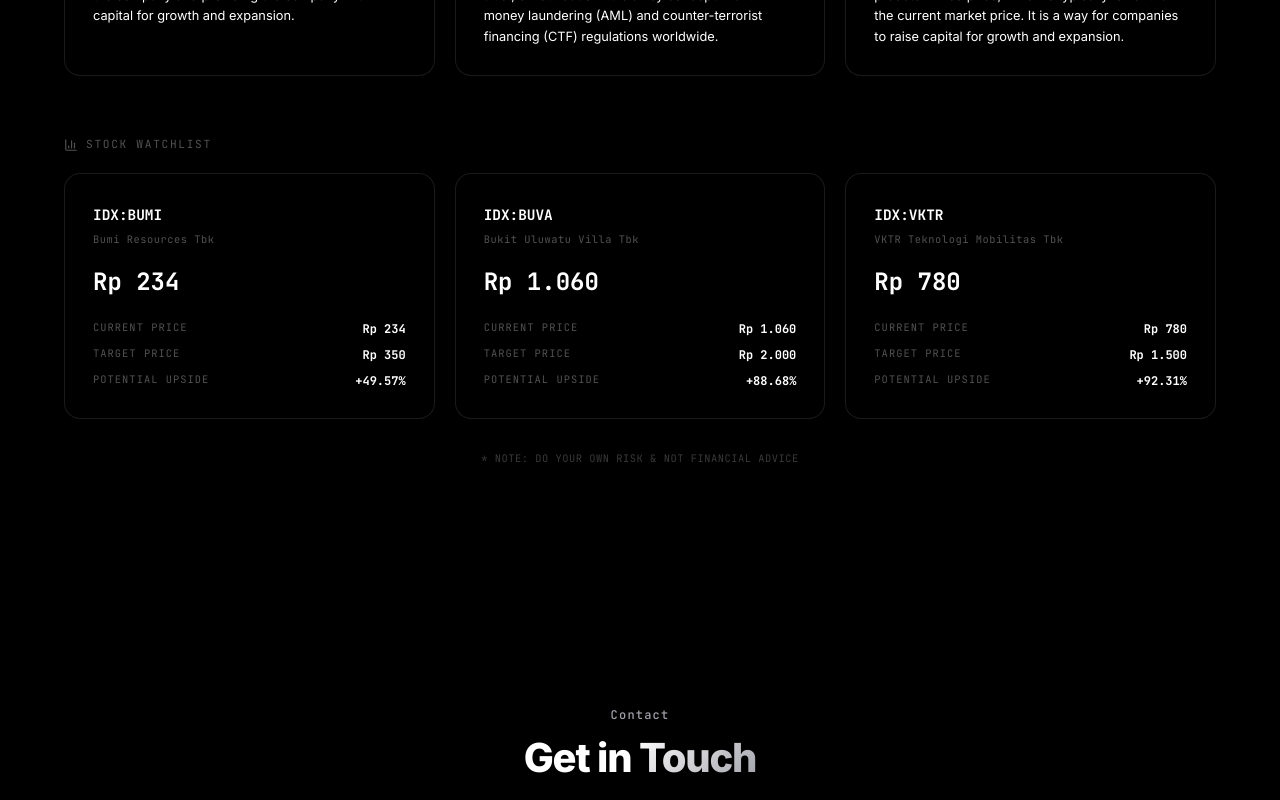
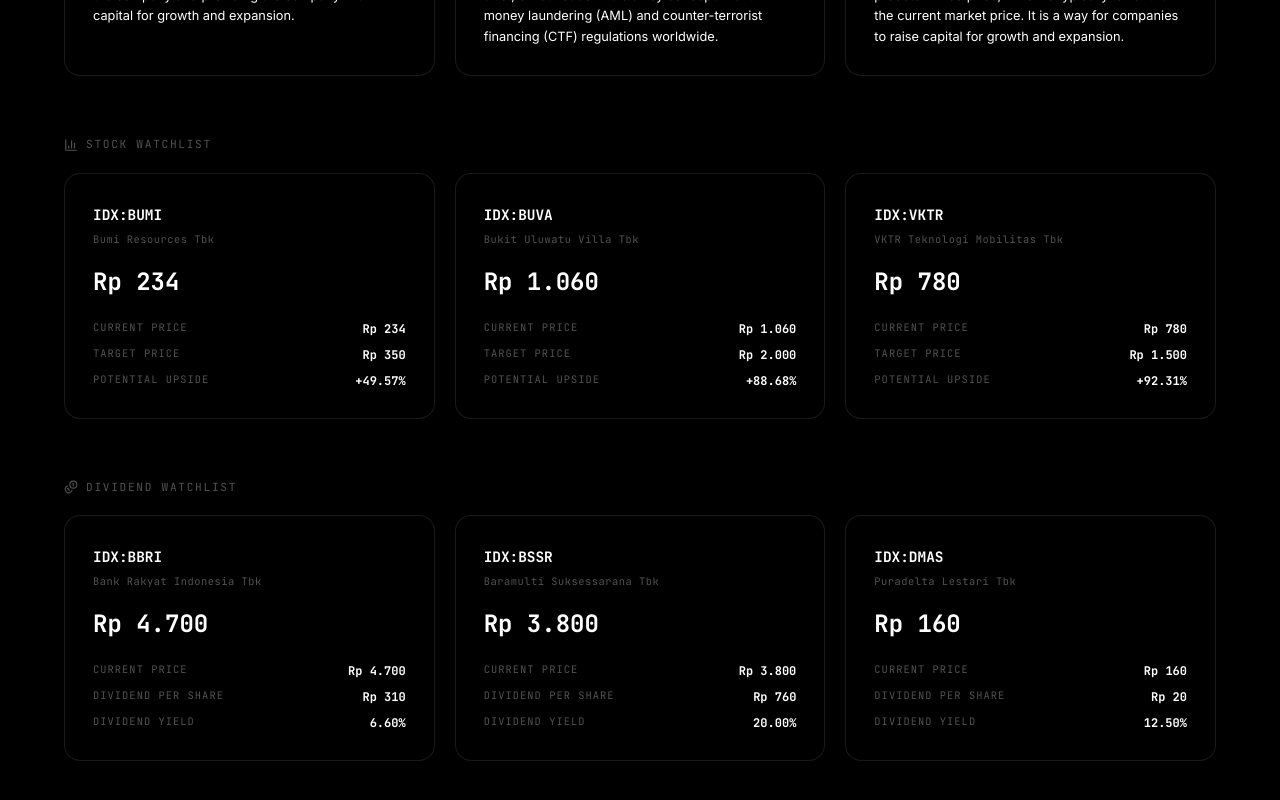
Before and after one commit to ananwxyz/web-porto, a React (Vite) app: page / in a window 1280 px wide. Shown: the part 3200-4000 px from the top of the page. Built offline with nearby package versions, Linux system fonts and the light colour scheme; no server answers.

Commit message:
feat: add dividend watchlist section below stock watchlist featuring BBRI, BSSR, and DMAS

```diff
--- a/src/components/Investment.jsx
+++ b/src/components/Investment.jsx
@@ -1,5 +1,5 @@
 import { motion } from 'framer-motion';
-import { TrendingUp, BarChart3 } from 'lucide-react';
+import { TrendingUp, BarChart3, Coins } from 'lucide-react';
 import { useStockPrice } from '../hooks/useStockPrice';
 
 const insights = [
@@ -25,12 +25,20 @@
 
 /*
  * ── STOCK WATCHLIST ──
- * Edit ticker, name, currentPrice (fallback), and targetPrice below.
  */
 const stockWatchlist = [
     { display: 'IDX:BUMI', ticker: 'BUMI.JK', name: 'Bumi Resources Tbk', currentPrice: 234, targetPrice: 350 },
     { display: 'IDX:BUVA', ticker: 'BUVA.JK', name: 'Bukit Uluwatu Villa Tbk', currentPrice: 1060, targetPrice: 2000 },
     { display: 'IDX:VKTR', ticker: 'VKTR.JK', name: 'VKTR Teknologi Mobilitas Tbk', currentPrice: 780, targetPrice: 1500 },
+];
+
+/*
+ * ── DIVIDEND WATCHLIST ──
+ */
+const dividendWatchlist = [
+    { display: 'IDX:BBRI', ticker: 'BBRI.JK', name: 'Bank Rakyat Indonesia Tbk', currentPrice: 4700, dps: 310 },
+    { display: 'IDX:BSSR', ticker: 'BSSR.JK', name: 'Baramulti Suksessarana Tbk', currentPrice: 3800, dps: 760 },
+    { display: 'IDX:DMAS', ticker: 'DMAS.JK', name: 'Puradelta Lestari Tbk', currentPrice: 160, dps: 20 },
 ];
 
 function formatRupiah(num) {
@@ -106,6 +114,81 @@
                         color: potentialUpside >= 0 ? 'var(--color-accent)' : '#ff5555',
                     }}>
                         {potentialUpside >= 0 ? '+' : ''}{potentialUpside.toFixed(2)}%
+                    </span>
+                </div>
+            </div>
+        </motion.div>
+    );
+}
+
+function DividendCard({ stock, index }) {
+    const { price, loading } = useStockPrice(stock.ticker);
+    const currentPrice = price || stock.currentPrice;
+    const dynamicYield = (stock.dps / currentPrice) * 100;
+
+    return (
+        <motion.div
+            className="glass-card"
+            initial={{ opacity: 0, y: 30 }}
+            whileInView={{ opacity: 1, y: 0 }}
+            viewport={{ once: true }}
+            transition={{ delay: index * 0.1, duration: 0.5 }}
+            whileHover={{
+                y: -15,
+                boxShadow: '0 25px 60px rgba(255, 255, 255, 0.05), 0 0 40px rgba(255, 255, 255, 0.03)',
+                transition: { duration: 0.3 },
+            }}
+            style={{ padding: '28px', cursor: 'default', transition: 'border-color 0.3s ease' }}
+            onMouseEnter={(e) => { e.currentTarget.style.borderColor = 'rgba(255, 255, 255, 0.3)'; }}
+            onMouseLeave={(e) => { e.currentTarget.style.borderColor = 'var(--color-glass-border)'; }}
+        >
+            {/* Header */}
+            <div style={{ marginBottom: '6px' }}>
+                <span style={{ fontFamily: 'var(--font-mono)', fontSize: '0.9rem', fontWeight: 700, color: 'var(--color-text-primary)' }}>
+                    {stock.display}
+                </span>
+            </div>
+
+            {/* Company name */}
+            <div style={{ fontFamily: 'var(--font-mono)', fontSize: '0.65rem', color: 'var(--color-text-dim)', marginBottom: '16px', letterSpacing: '0.05em' }}>
+                {stock.name}
+            </div>
+
+            {/* Current Price */}
+            <div style={{ fontFamily: 'var(--font-mono)', fontSize: '1.5rem', fontWeight: 700, color: 'var(--color-text-primary)', marginBottom: '20px', display: 'flex', alignItems: 'center', gap: '8px' }}>
+                {formatRupiah(currentPrice)}
+                {loading && <span style={{ fontSize: '0.8rem', color: 'var(--color-text-dim)', fontWeight: 'normal' }}>(updating...)</span>}
+            </div>
+
+            {/* Levels */}
+            <div style={{ display: 'flex', flexDirection: 'column', gap: '8px' }}>
+                <div style={{ display: 'flex', justifyContent: 'space-between' }}>
+                    <span style={{ fontFamily: 'var(--font-mono)', fontSize: '0.65rem', color: 'var(--color-text-dim)', letterSpacing: '0.1em', textTransform: 'uppercase' }}>
+                        Current Price
+                    </span>
+                    <span style={{ fontFamily: 'var(--font-mono)', fontSize: '0.75rem', color: 'var(--color-text-secondary)', fontWeight: 600 }}>
+                        {formatRupiah(currentPrice)}
+                    </span>
+                </div>
+                <div style={{ display: 'flex', justifyContent: 'space-between' }}>
+                    <span style={{ fontFamily: 'var(--font-mono)', fontSize: '0.65rem', color: 'var(--color-text-dim)', letterSpacing: '0.1em', textTransform: 'uppercase' }}>
+                        Dividend Per Share
+                    </span>
+                    <span style={{ fontFamily: 'var(--font-mono)', fontSize: '0.75rem', color: 'var(--color-accent)', fontWeight: 600 }}>
+                        {formatRupiah(stock.dps)}
+                    </span>
+                </div>
+                <div style={{ display: 'flex', justifyContent: 'space-between' }}>
+                    <span style={{ fontFamily: 'var(--font-mono)', fontSize: '0.65rem', color: 'var(--color-text-dim)', letterSpacing: '0.1em', textTransform: 'uppercase' }}>
+                        Dividend Yield
+                    </span>
+                    <span style={{
+                        fontFamily: 'var(--font-mono)',
+                        fontSize: '0.75rem',
+                        fontWeight: 600,
+                        color: 'var(--color-accent)',
+                    }}>
+                        {dynamicYield.toFixed(2)}%
                     </span>
                 </div>
             </div>
@@ -198,7 +281,7 @@
                 </div>
 
                 {/* Stock Watchlist — Live Data */}
-                <div>
+                <div style={{ marginBottom: '60px' }}>
                     <div
                         style={{
                             fontFamily: 'var(--font-mono)',
@@ -220,9 +303,34 @@
                             <StockCard key={stock.display} stock={stock} index={i} />
                         ))}
                     </div>
+                </div>
+
+                {/* Dividend Watchlist — Live Data */}
+                <div>
+                    <div
+                        style={{
+                            fontFamily: 'var(--font-mono)',
+                            fontSize: '0.7rem',
+                            color: 'var(--color-text-dim)',
+                            marginBottom: '20px',
+                            letterSpacing: '0.15em',
+                            textTransform: 'uppercase',
+                            display: 'flex',
+                            alignItems: 'center',
+                            gap: '8px',
+                        }}
+                    >
+                        <Coins size={14} /> Dividend Watchlist
+                    </div>
+
+                    <div className="trading-grid" style={{ display: 'grid', gridTemplateColumns: 'repeat(3, 1fr)', gap: '20px' }}>
+                        {dividendWatchlist.map((stock, i) => (
+                            <DividendCard key={stock.display} stock={stock} index={i} />
+                        ))}
+                    </div>
 
                     <div style={{
-                        marginTop: '32px',
+                        marginTop: '40px',
                         textAlign: 'center',
                         fontFamily: 'var(--font-mono)',
                         fontSize: '0.65rem',
```
